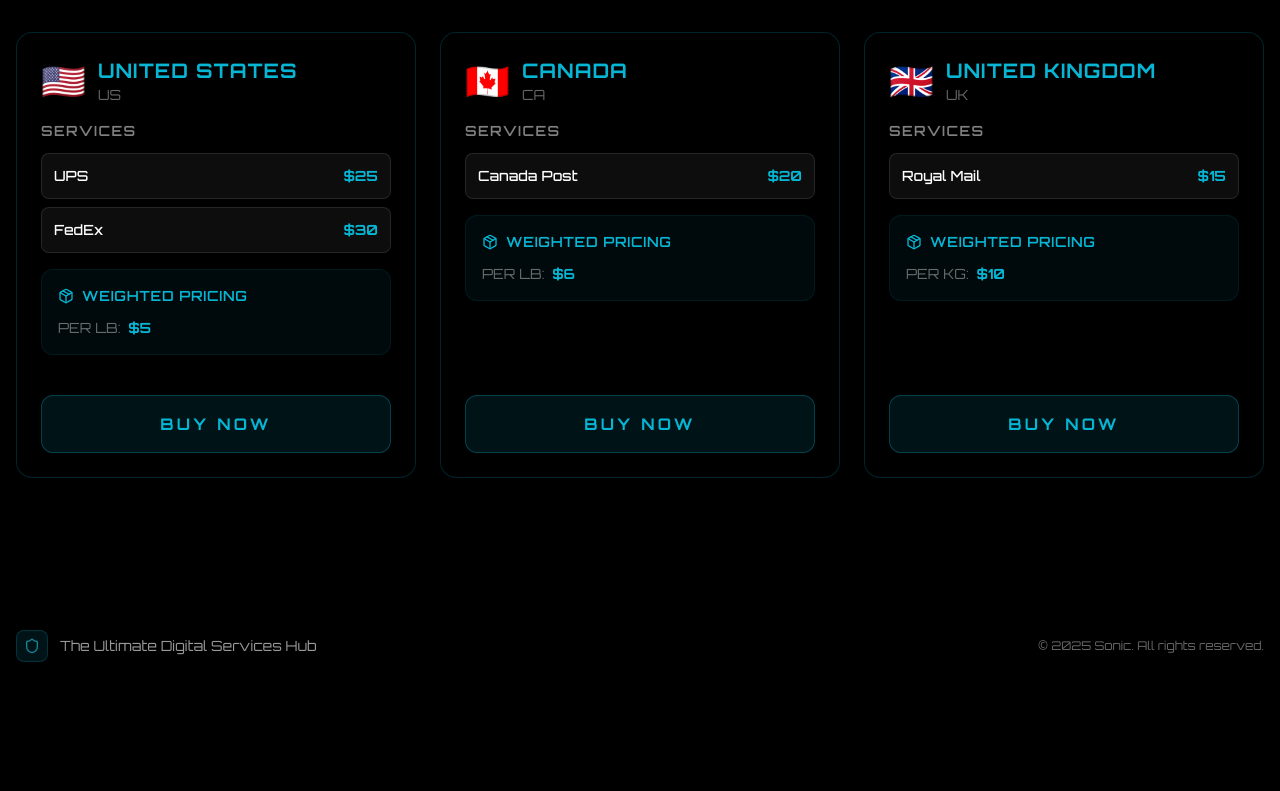
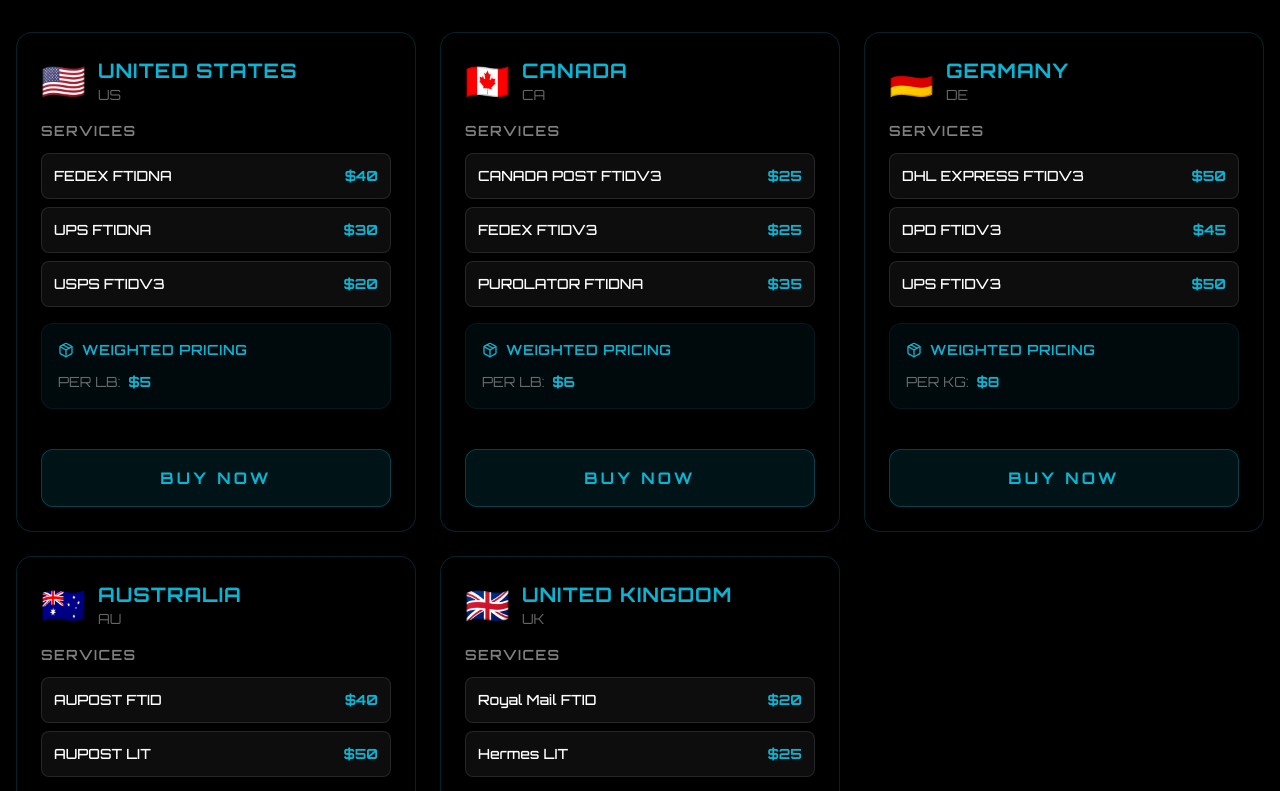
Before and after one commit to ogsuryansh/ftidking, a React (Vite) app: page /boxing in a window 1280 px wide. Shown: the part 989-1780 px from the top of the page. Before the commit the page ends 1683 px from the top, so only its background shows below. Built offline with nearby package versions, Linux system fonts and the light colour scheme.

Commit message:
update country services and add australia/germany

```diff
--- a/src/pages/BoxingHome.jsx
+++ b/src/pages/BoxingHome.jsx
@@ -10,22 +10,43 @@
     {
         id: "us", name: "United States", code: "US", flag_emoji: "🇺🇸",
         services: [
-            { id: "1", courier: "UPS", price: 25, display_order: 1 },
-            { id: "2", courier: "FedEx", price: 30, display_order: 2 }
+            { id: "us1", courier: "FEDEX FTIDNA", price: 40, display_order: 1 },
+            { id: "us2", courier: "UPS FTIDNA", price: 30, display_order: 2 },
+            { id: "us3", courier: "USPS FTIDV3", price: 20, display_order: 3 }
         ],
         weight_unit: "lb", weighted_price_per_lb: 5
     },
     {
         id: "ca", name: "Canada", code: "CA", flag_emoji: "🇨🇦",
         services: [
-            { id: "3", courier: "Canada Post", price: 20, display_order: 1 }
+            { id: "ca1", courier: "CANADA POST FTIDV3", price: 25, display_order: 1 },
+            { id: "ca2", courier: "FEDEX FTIDV3", price: 25, display_order: 2 },
+            { id: "ca3", courier: "PUROLATOR FTIDNA", price: 35, display_order: 3 }
         ],
         weight_unit: "lb", weighted_price_per_lb: 6
     },
     {
+        id: "de", name: "Germany", code: "DE", flag_emoji: "🇩🇪",
+        services: [
+            { id: "de1", courier: "DHL EXPRESS FTIDV3", price: 50, display_order: 1 },
+            { id: "de2", courier: "DPD FTIDV3", price: 45, display_order: 2 },
+            { id: "de3", courier: "UPS FTIDV3", price: 50, display_order: 3 }
+        ],
+        weight_unit: "kg", weighted_price_per_kg: 8
+    },
+    {
+        id: "au", name: "Australia", code: "AU", flag_emoji: "🇦🇺",
+        services: [
+            { id: "au1", courier: "AUPOST FTID", price: 40, display_order: 1 },
+            { id: "au2", courier: "AUPOST LIT", price: 50, display_order: 2 }
+        ],
+        weight_unit: "kg", weighted_price_per_kg: 12
+    },
+    {
         id: "uk", name: "United Kingdom", code: "UK", flag_emoji: "🇬🇧",
         services: [
-            { id: "4", courier: "Royal Mail", price: 15, display_order: 1 }
+            { id: "uk1", courier: "Royal Mail FTID", price: 20, display_order: 1 },
+            { id: "uk2", courier: "Hermes LIT", price: 25, display_order: 2 }
         ],
         weight_unit: "kg", weighted_price_per_kg: 10
     }
```
